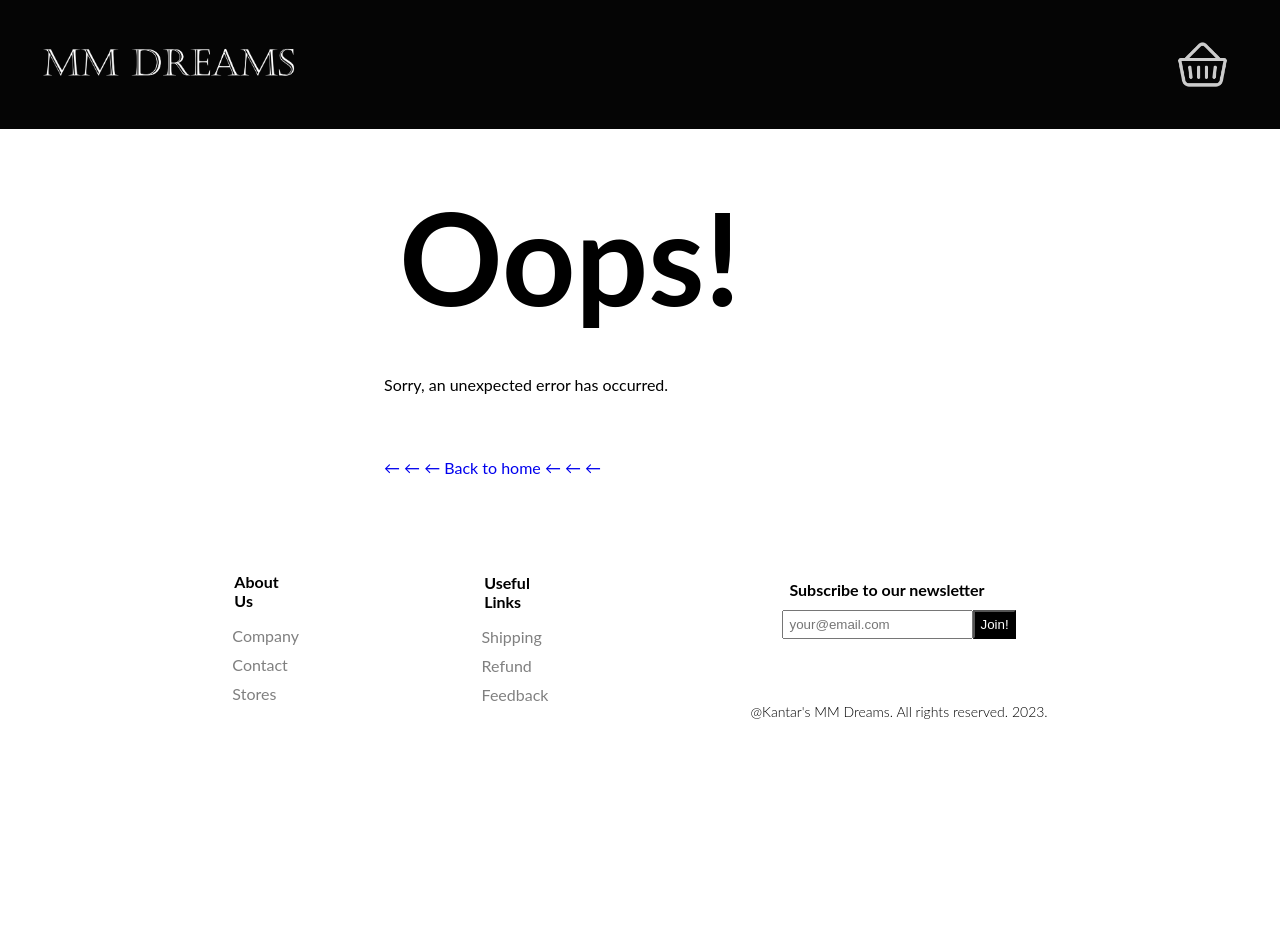
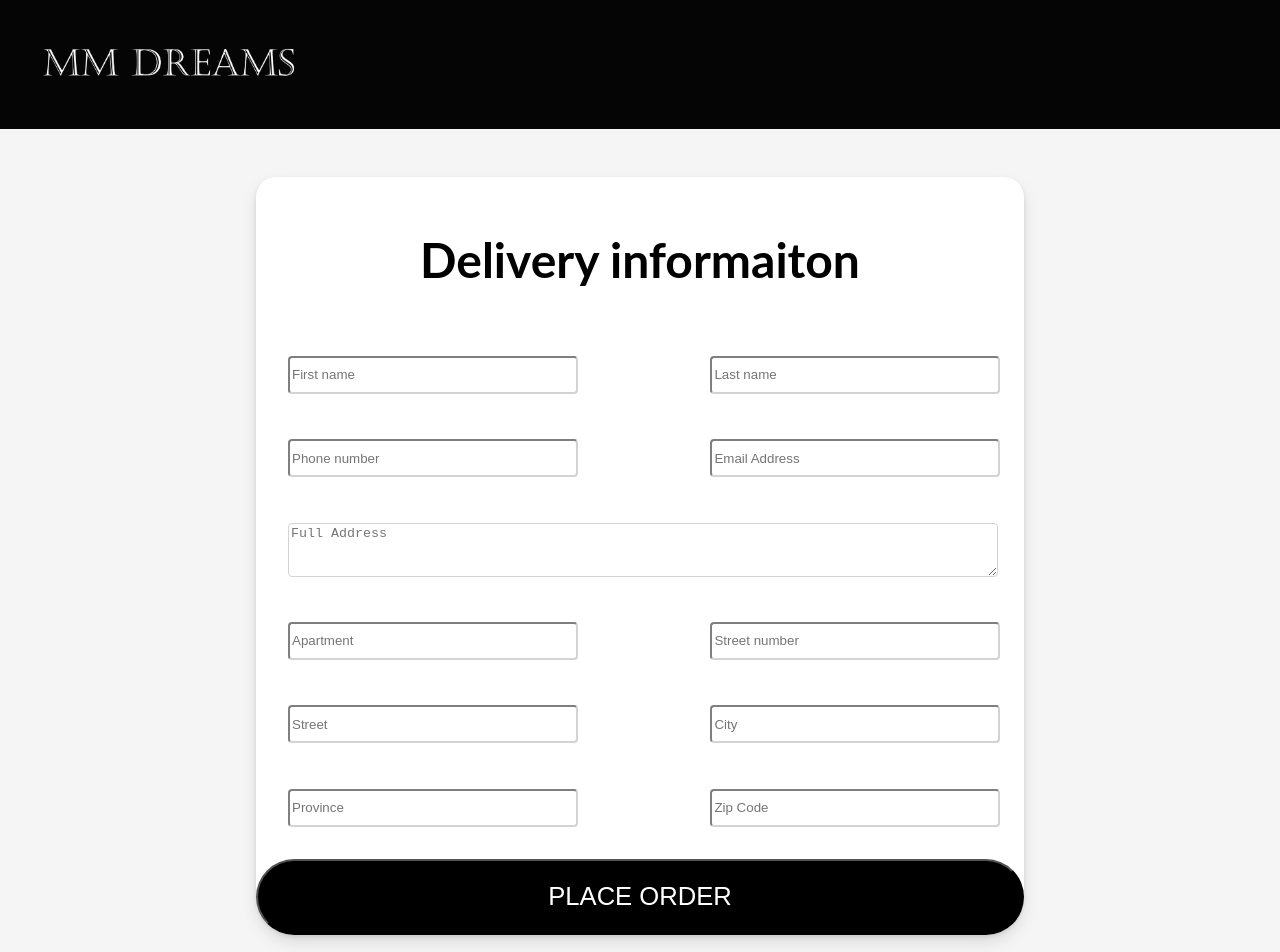
Before and after one commit to 666kantar/react_proj, a React (Create React App) app: page /checkout in a window 1280 px wide. Shown: the top 952 px of the page. Before the commit the page ends 800 px from the top, so only its background shows below. Built offline with nearby package versions, Linux system fonts and the light colour scheme.

Commit message:
a lot of small changes

```diff
--- a/src/Account/Account.jsx
+++ b/src/Account/Account.jsx
@@ -36,7 +36,7 @@ function Account() {
               id="password"
               size="30"
               placeholder="password"
-              maxlength="8"
+              maxLength="8"
               required
             />
           </div>
--- a/src/App.js
+++ b/src/App.js
@@ -9,6 +9,8 @@ import Company from "./Company/Company"
 import Main from "./Main/Main";
 import ErrorPage from "./Error/Error";
 import Account from './Account/Account'
+import Checkout from "./Checkout/Checkout";
+import CheckoutCart from "./Checkout/CheckoutCart";
 
   const router = createBrowserRouter(
     createRoutesFromElements(
@@ -17,6 +19,8 @@ import Account from './Account/Account'
         <Route path="/company" element={<Company />} />
         <Route path="*" element={<ErrorPage />} />
         <Route path="/account" element={<Account />} />
+        <Route path="/checkout" element={<Checkout />} />
+        <Route path="/checkout_cart" element={<CheckoutCart />} />
       </Route>
 
     )
--- a/src/Cart/Basket.jsx
+++ b/src/Cart/Basket.jsx
@@ -1,17 +1,21 @@
 import React from "react";
+import { Link } from "react-router-dom";
 
 export default function Basket(props) {
-  const { cartItems, onAdd, onRemove } = props;
+  const { cartItems, onAdd, onRemove} = props;
   const itemsPrice = cartItems.reduce((a, c) => a + c.qty * c.price, 0);
   // const taxPrice = itemsPrice * 0.14;
   const totalPrice = itemsPrice //+ taxPrice;
+
+
+
   return (
     <>
       <h2>Cart Items</h2>
       <div>
         {cartItems.length === 0 && <div>Cart is empty</div>}
         {cartItems.map((item) => (
-          <div key={item.id} al className="row">
+          <div key={item.id} alt="" className="row">
             <img src={item.img} className="imgCol" alt="" />
             <div className="basketFlex">
               <div className="col-2">{item.title}</div>
@@ -53,9 +57,11 @@ export default function Basket(props) {
             </div>
             <hr />
             <div className="row">
-              <button onClick={() => alert("Implement Checkout!")}>
+              <Link to='/checkout_cart' className="checkoutCart">
                 Checkout
-              </button>
+              </Link>
+
+
             </div>
           </>
         )}
--- a/src/Cart/ShopCart.css
+++ b/src/Cart/ShopCart.css
@@ -51,3 +51,22 @@
     width: 1rem;
     flex: 1;
 }
+
+.checkoutCart{
+    padding: 10px 20px;
+    background-color: black;
+    color: white;
+    font-weight: 600;
+    cursor: pointer;
+  border: solid black 2px;
+  text-transform: uppercase;;
+  border-radius: 10px;
+
+}
+
+
+.checkoutCart:hover{
+    background-color: white;
+                color: black;
+
+}
--- /dev/null
+++ b/src/Checkout/Checkout.css
@@ -0,0 +1,88 @@
+.bodyCheck{
+    background-color: whitesmoke;
+}
+
+.checkPage{
+    display: flex;
+    align-items: center;
+    justify-content: center;
+    flex-direction: column;
+}
+
+.formCheck{
+    margin:  3rem;
+
+    /* border: solid 2px lightgray; */
+    width: 60vw;
+    text-align: center;
+    background-color: white;
+    border-radius: 20px 20px 40px 40px;
+    box-shadow: 0 2px 4px rgba(0, 0, 0, .1), 0 8px 16px rgba(0, 0, 0, .1);
+}
+
+.formCheck h1{
+    padding: 1rem 0;
+    font-size: 3rem;
+    /* background-color: whitesmoke; */
+    /* border-bottom: 2px solid lightgray; */
+
+}
+
+.formFlex{
+    margin: 2rem;
+    display: flex;
+    flex-direction: row;
+    gap: 2rem;
+    flex-wrap: wrap;
+    justify-content: space-between;
+
+}
+.formgroup{
+    flex: 0 0 40%;
+    display: flex;
+    justify-content: flex-start;
+    flex-direction: column;
+    align-items: flex-start;
+    padding: 0;
+    margin: 0;
+}
+
+.formgroup-2{
+    flex: 0 0 100%;
+    display: flex;
+    justify-content: flex-start;
+    flex-direction: column;
+    align-items: flex-start;
+    padding: 0;
+    margin: 0;
+}
+
+.form-control{
+    margin-top: 1em;
+    width: 100%;
+    min-height: 2rem;
+    border-radius: 4px;
+    border-color: lightgray;
+
+}
+
+.form-control-2{
+    border-radius: 4px;
+    margin-top: 1em;
+    border-color: lightgray;
+    width: 100%;
+    min-height: 3rem;
+}
+
+
+
+.endBut{
+    background-color: black;
+    color: white;
+    text-transform: uppercase;
+    min-height: 3em;
+    width: 100%;
+    font-size: 1.6em;
+    border-radius: 40px;
+
+}
--- /dev/null
+++ b/src/Checkout/Checkout.jsx
@@ -0,0 +1,71 @@
+import React from "react";
+import "./Checkout.css";
+
+export default function Checkout() {
+
+  return (
+    <div className="bodyCheck">
+      <div className="checkPage">
+
+        <div className="formCheck">
+        <h1>Delivery informaiton</h1>
+          <div className="formFlex">
+            <div className="formgroup">
+              <input type="text" name="firstName" className="form-control" placeholder="First name" />
+            </div>
+
+            <div className="formgroup">
+              <input type="text" name="lastName" className="form-control" placeholder="Last name"/>
+            </div>
+
+            <div className="formgroup">
+              <input type="phone" name="phone" className="form-control" placeholder="Phone number"/>
+            </div>
+
+            <div className="formgroup">
+              <input type="email" name="email" className="form-control" placeholder="Email Address"/>
+            </div>
+
+            <div className="formgroup-2">
+              <textarea type="text" name="full" className="form-control-2" placeholder="Full Address"/>
+            </div>
+
+            <div className="formgroup">
+              <input type="text" name="apartment" className="form-control" placeholder="Apartment"/>
+            </div>
+
+            <div className="formgroup">
+              <input type="text" name="streetNumber" className="form-control" placeholder="Street number" />
+            </div>
+
+            <div className="formgroup">
+              <input type="text" name="street" className="form-control" placeholder="Street" />
+            </div>
+
+            <div className="formgroup">
+              <input type="text" name="city" className="form-control" placeholder="City" />
+            </div>
+
+            <div className="formgroup">
+              <input type="text" name="provinceS" className="form-control" placeholder="Province"/>
+            </div>
+
+            <div className="formgroup">
+              <input type="text" name="zipcode" className="form-control" placeholder="Zip Code"/>
+            </div>
+
+
+          </div>
+
+          <button type="button" className="endBut">
+            Place Order
+          </button>
+        </div>
+
+
+
+
+      </div>
+    </div>
+  );
+}
--- /dev/null
+++ b/src/Checkout/CheckoutCart.jsx
@@ -0,0 +1,32 @@
+import React from "react";
+import "./Checkout.css";
+
+export default function CheckoutCart(props) {
+
+
+  return (
+    <div className="bodyCheck">
+      <div className="checkPage">
+
+        <div className="formCheck">
+        <h1>Your basket</h1>
+
+
+
+
+
+
+
+
+          <button type="button" className="endBut">
+            Place Order
+          </button>
+        </div>
+
+
+
+
+      </div>
+    </div>
+  );
+}
--- a/src/Company/Company.jsx
+++ b/src/Company/Company.jsx
@@ -63,7 +63,7 @@ function MainPage() {
 {/* MainBot */}
     <div className="aboutUs">
         <img className="descImg" src='./img/aboutUs.png' alt=""/>
-        <div class="vertical-line"></div>
+        <div className="vertical-line"></div>
         <div className="description">
             <p>
                 Welcome to Maple Mug Dreams, your go-to destination for exquisite sublimation mugs that blend style and functionality seamlessly. As a company passionate about delivering quality and uniqueness, we take pride in our mugs that transcend the ordinary.
--- a/src/Nav/Nav.css
+++ b/src/Nav/Nav.css
@@ -1,3 +1,7 @@
+body.overflow-hidden {
+    overflow: hidden;
+}
+
 .nav {
     background-color: #050505;
     background-size: 100% 100%;
@@ -49,6 +53,7 @@
         filter: invert(0.8);
         max-width: 5vw;
         transition: transform 500ms ease;
+        z-index: 10;
     }
 
     .shopCartButton:hover,
@@ -56,3 +61,13 @@
         transform: scale(1.2);
         filter: invert(0.8) sepia(100%) saturate(10) hue-rotate(332deg);
       }
+
+      .overlay {
+        position: fixed;
+        top: 0;
+        left: 0;
+        width: 100%;
+        height: 100%;
+        background: rgba(0, 0, 0, 0.5);
+        z-index: 9;
+      }
--- a/src/Nav/Nav.jsx
+++ b/src/Nav/Nav.jsx
@@ -1,5 +1,5 @@
 import { Link, useLocation } from "react-router-dom";
-import { useState } from 'react';
+import { useState, useEffect } from 'react';
 
 import "./Nav.css"
 import ShopCart from "../Cart/ShopCart";
@@ -10,8 +10,26 @@ function Nav(props) {
     const location = useLocation();
     const isHomePage = location.pathname === '/';
     const { cartItems, onAdd, onRemove } = props;
+    const isCheckoutPage = location.pathname === '/checkout' || location.pathname === '/checkout_cart';
+
+
 
     let [cartOpen, setCartOpen] = useState(false)
+
+    useEffect(() => {
+        if (isCheckoutPage) {
+            setCartOpen(false);
+            document.body.classList.remove('overflow-hidden');
+        } else {
+            document.body.classList.toggle('overflow-hidden', cartOpen);
+        }
+    }, [location.pathname, isCheckoutPage, cartOpen]);
+
+    const closeCart = () => {
+        setCartOpen(false);
+        document.body.classList.remove('overflow-hidden');
+    };
+
 
 
     return (
@@ -29,6 +47,9 @@ function Nav(props) {
 
         <img src='./img/basket.png' alt="basket" onClick={() => setCartOpen(cartOpen = !cartOpen)} className={`shopCartButton ${cartOpen && 'active'}`}/>
 
+        {cartOpen && <div className="overlay" onClick={closeCart}></div>}
+
+
         {cartOpen &&(
             <ShopCart cartItems={cartItems}
             onAdd={onAdd}
@@ -39,6 +60,9 @@ function Nav(props) {
 
         {isHomePage && <Slider />}
         {isHomePage ? null : <style>{'.navMenu {display: none;}'}</style>}
+
+
+        {isCheckoutPage && <style>{'.shopCartButton {display: none;}'}</style>}
     </>
     )}
     export default Nav;
```
Also changed, not shown: src/Cart/Product.jsx (deleted, +0 -15 lines).
